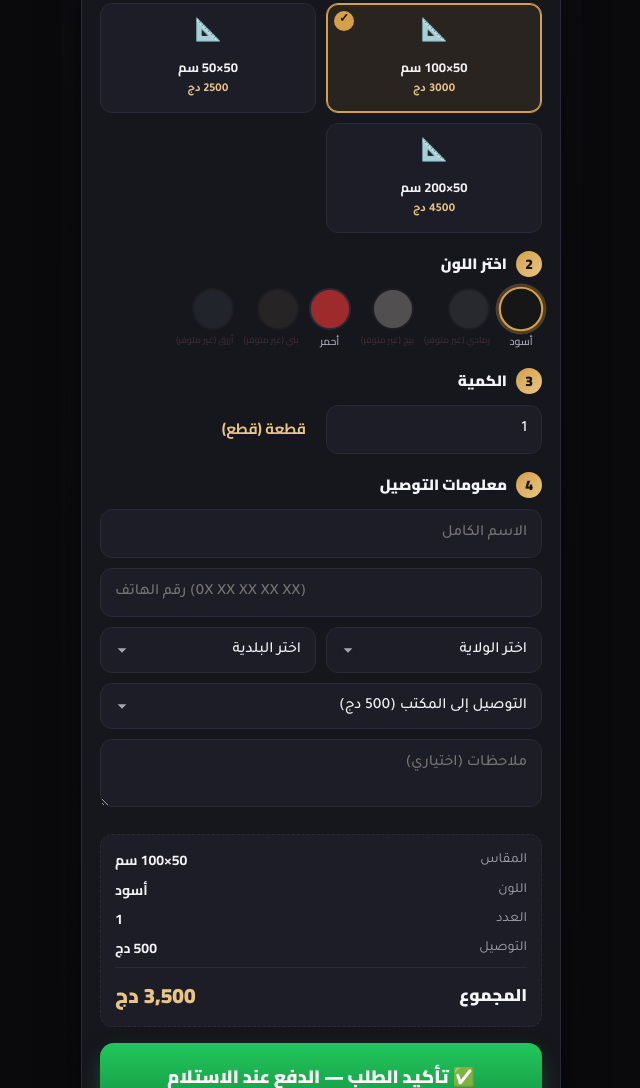
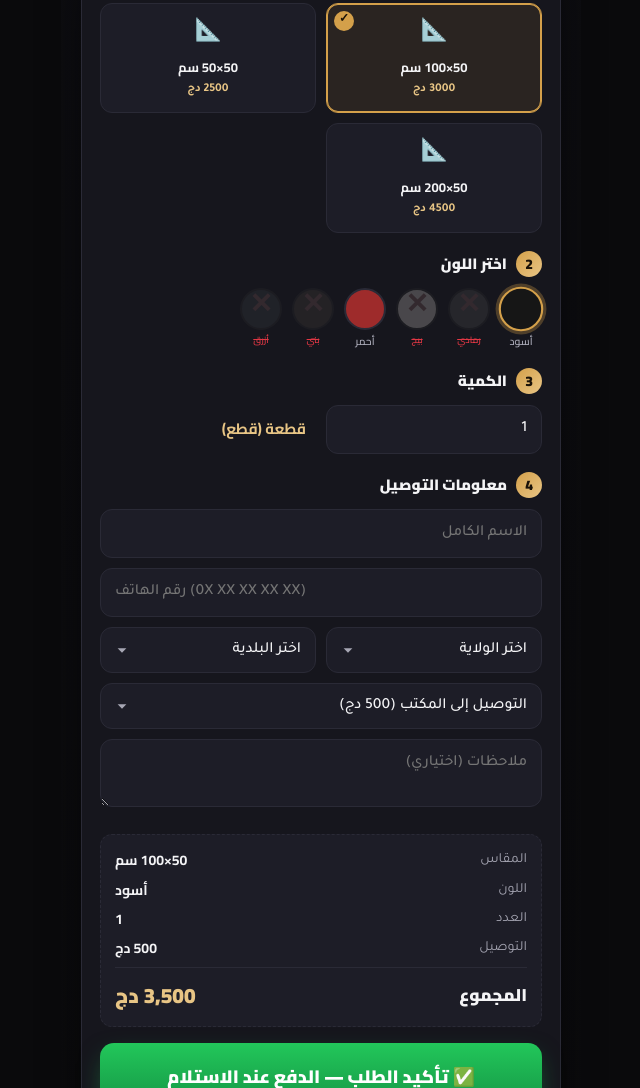
Before and after one commit to youcefbedrani/cantara, a website: page cantara-landing-v2.html in a window 1280 px wide. Shown: the part 2125-3213 px from the top of the page, without its empty margins (319-959 px from the left). Drawn offline with Linux system fonts and the light colour scheme.

Commit message:
Show ✕ overlay + strikethrough on out-of-stock colors

```diff
--- a/cantara-landing-v2.html
+++ b/cantara-landing-v2.html
@@ -271,9 +271,10 @@
 }
 .cpick input:checked + .dot{border-color:var(--gold);box-shadow:0 0 0 3px rgba(212,160,74,.3);transform:scale(1.06);}
 .cpick .cl{font-size:10.5px;color:var(--txt-dim);margin-top:3px;font-family:'Cairo';font-weight:600;}
-.cpick .oos{opacity:.35;pointer-events:none;filter:grayscale(.7);}
-.cpick .oos .cl{color:var(--red);font-size:9px;}
-.cpick .oos .cl::after{content:" (غير متوفر)";}
+.cpick .oos{pointer-events:none;position:relative;}
+.cpick .oos .dot{opacity:.3;filter:grayscale(.8);}
+.cpick .oos .dot::after{content:"✕";position:absolute;inset:0;display:flex;align-items:center;justify-content:center;font-size:28px;font-weight:900;color:var(--red);}
+.cpick .oos .cl{text-decoration:line-through;color:var(--red);font-size:9px;}
 
 .row2{display:grid;grid-template-columns:1fr 1fr;gap:10px;}
 
```
Also changed, not shown: cantara-landing.html (+4 -3 lines).
